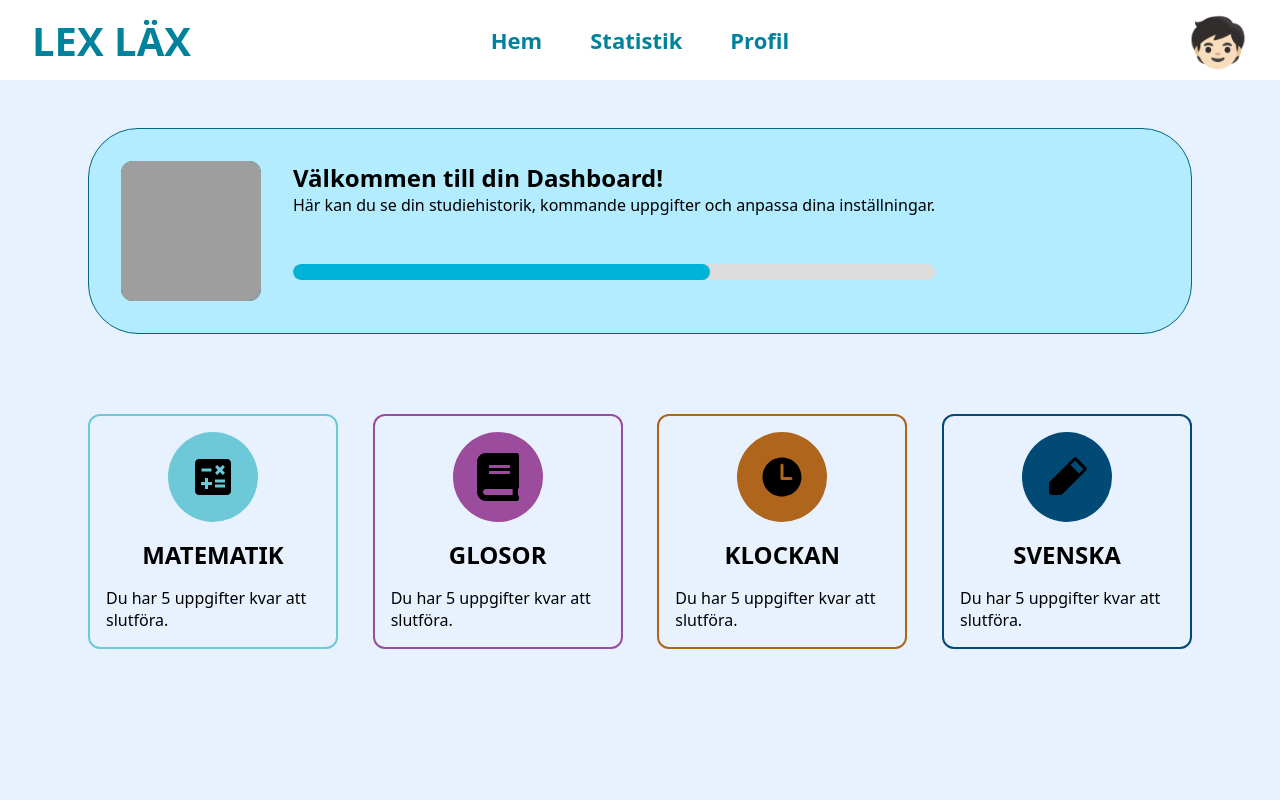
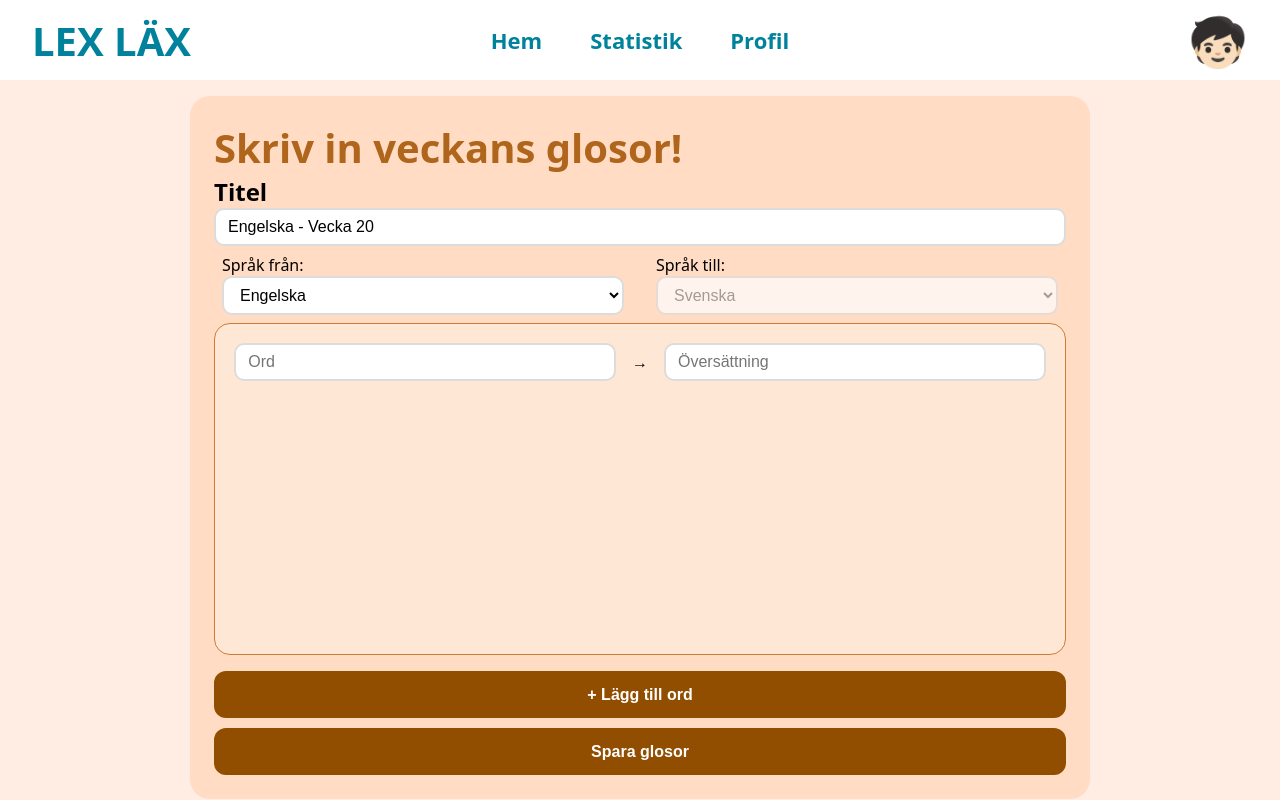
Before and after one commit to Augustlyden/Lex-Lax, a React app in the folder frontend/: page /vocabulary/1 in a window 1280 px wide. Shown: the top 800 px of the page. Built offline with nearby package versions, Linux system fonts and the light colour scheme; grey boxes are pictures that could not be loaded; the HTML template or start-up script is replaced by a standard one; a web font is replaced by a local one.

Commit message:
Added VocabularyPage layout & UI interactivity. Added wordlist

```diff
--- a/frontend/src/App.jsx
+++ b/frontend/src/App.jsx
@@ -4,6 +4,7 @@ import Navbar from './components/Navbar'
 import './App.css'
 import LoginPage from "./pages/LoginPage"
 import DashboardPage from "./pages/DashboardPage"
+import VocabularyPage from './pages/VocabularyPage'
 
 function App() {
   return (
@@ -11,8 +12,7 @@ function App() {
     <Navbar />
 
     <main>
-    <DashboardPage />
-
+    <VocabularyPage/>
     </main>
 
     <Footer />
--- /dev/null
+++ b/frontend/src/components/CreateWordList.jsx
@@ -0,0 +1,116 @@
+import { getCurrentWeek } from "../utils/getCurrentWeek";
+import {useState} from "react"
+
+function CreateWordList() {
+
+    const [words, setWords] = useState([
+       { word: "", translation: "" }
+       ]);
+    const [languageTo, setLanguageTo] = useState("Engelska");
+    const [title, setTitle] = useState( `${languageTo} - ${getCurrentWeek()}`);
+
+function addWord() {
+  setWords([ ...words, { word: "", translation: "" }
+]);
+}
+function handleWordChange(index, field, value) {
+  const updatedWords = [...words];
+  updatedWords[index][field] = value;
+  setWords(updatedWords);
+}
+function handleTranslateTo(e) {
+     const selectedLanguage = e.target.value;
+    setLanguageTo(selectedLanguage);
+    setTitle(
+    `${selectedLanguage} - ${getCurrentWeek()}`
+  );
+}
+function handleTitle(e) {
+    setTitle(e.target.value);
+    console.log("Title:", e.target.value)
+}
+function handleSubmit() {}
+
+  return (
+        <div className="word-list-wrapper">
+      <h1>Skriv in veckans glosor!</h1>
+
+
+      <form onSubmit={handleSubmit}>
+      <div className="word-list-container">
+
+      <h2>Titel</h2>
+            <input
+              type="text"
+              value={title}
+              onChange = {handleTitle}
+              className="word-input"
+            />
+
+            <div className = "word-from-to-card">
+
+              <div className="translation-box">
+              <p className="text1">Språk från:</p>
+             <select
+             className="word-input"
+             value={languageTo}
+             onChange={handleTranslateTo}>
+             <option value="Engelska">Engelska</option>
+             <option value="Spanska">Spanska</option>
+             <option value="Franska">Franska</option>
+             </select>
+             </div>
+             <span className="arrow"></span>
+
+             <div className="translation-box">
+             <p className="text1">Språk till:</p>
+             <select className="word-input" disabled>
+             <option value="Svenska">Svenska</option>
+             </select>
+            </div>
+        </div>
+     <div className = "word-list-scroll-container">
+
+   {/* Map function to display word/translated dynamically*/}
+    {words.map((item, index) => (
+  <div className="word-list-card" key={index}>
+
+    <div className="word-left">
+      <input
+        type="text"
+        placeholder="Ord"
+        className="word-input"
+        onChange={(e) => handleWordChange(index, "word", e.target.value)}
+        value={item.word}
+      />
+    </div>
+
+    <span className="arrow">→</span>
+
+    <div className="word-right">
+      <input
+        type="text"
+        placeholder="Översättning"
+        className="word-input"
+        onChange={(e) => handleWordChange(index, "translation", e.target.value)}
+        value={item.translation}
+      />
+    </div>
+  </div>
+))}
+</div>
+
+<button type="button" className="primary-button wordlist-btn" onClick = {addWord}>
+  + Lägg till ord
+</button>
+      <button
+      type = "submit"
+       className="primary-button wordlist-btn-save">
+          Spara glosor
+          </button>
+       </div>
+      </form>
+      </div>
+    )
+}
+export default CreateWordList;
--- /dev/null
+++ b/frontend/src/pages/VocabularyPage.jsx
@@ -0,0 +1,19 @@
+import "../styles/vocabularyPage.css"
+import CreateWordList from "../components/CreateWordList"
+
+
+function VocabularyPage() {
+
+
+        return (
+  <div className="vocabulary-page-container">
+     < CreateWordList />
+  </div>
+);
+
+
+
+
+}
+
+export default VocabularyPage
--- a/frontend/src/styles/dashboardPage.css
+++ b/frontend/src/styles/dashboardPage.css
@@ -2,7 +2,6 @@
      display: flex;
     flex-direction: column;
     align-items: center;
-
     height: 100vh;
     background-color: #E8F2FF;
 }
@@ -69,8 +68,6 @@
     width: 90px;
     height: 90px;
     border-radius: 50%;
-
-
     display: flex;
     align-items: center;
     justify-content: center;
--- a/frontend/src/styles/global.css
+++ b/frontend/src/styles/global.css
@@ -22,12 +22,14 @@ font-family: "Comic Relief", system-ui;
     --navbar-bg: #FFFFFF;
     --navbar-text: #00B4D8;
 
-    --primary-color-glosor: #9B4C9C;
-    --secondary-color-glosor: #8B8CF8;
+    --primary-color-glosor: #AF651C;
+    --secondary-color-glosor: #FFEDE3;
+
+    --vocabulary-light: #D8B1D9;
 
     --primary-color-maths: #6DC8D7;
 
-    --primary-color-watch: #AF651C;
+    --primary-color-watch: #9B4C9C;
 
     --primary-color-swedish: #004A75;
 
--- /dev/null
+++ b/frontend/src/styles/vocabularyPage.css
@@ -0,0 +1,97 @@
+
+.vocabulary-page-container h1{
+color: var(--primary-color-glosor);
+}
+.vocabulary-page-container {
+    display: flex;
+    flex-direction: column;
+    align-items: center;
+    height: 100vh;
+    background-color: var(--secondary-color-glosor);
+}
+.word-list-wrapper {
+    display: flex;
+    margin-top: 1rem;
+    flex-direction: column;
+    width: 900px;
+    max-width: 95vw;
+    padding: 1.5rem;
+    border-radius: 20px;
+    background-color: #FFDCC3;
+}
+.word-list-container {
+    display: flex;
+    width: 100%;
+    flex-direction: column;
+    max-height: 600px;
+}
+.word-list-card {
+    display: flex;
+    flex-direction: row;
+    padding: 0.2rem;
+    justify-content: space-between;
+    align-items: center;
+    border-radius: 12px;
+    gap: 1rem;
+}
+.word-list-header-container {
+    display: flex;
+    flex-direction: row;
+    padding: 1rem;
+    border: 1px solid;
+   }
+.word-left,
+.word-right {
+    flex: 1;
+}
+ .word-input {
+  width: 100%;
+  padding: 8px 12px;
+  border: 2px solid #dcdcdc;
+  border-radius: 10px;
+  font-size: 16px;
+  background-color: white;
+  outline: none;
+    }
+ .word-from-to-card {
+    display: flex;
+    flex-direction: row;
+    align-items: center;
+    padding: 0.5rem;
+    justify-content: space-between;
+    border-radius: 12px;
+    gap: 1rem;
+}
+.word-input:focus {
+    border-color: #914D00;
+
+}
+.translation-box {
+    flex: 1;
+}
+.word-list-scroll-container {
+    display: flex;
+    flex-direction: column;
+    gap: 0.5rem;
+    border-radius: 16px;
+    height: 500px;
+    overflow-y: auto;
+    border: 1px solid #CE7D34;
+    margin-bottom: 1rem;
+    padding: 1rem;
+    background-color: rgba(255,255,255,0.3);
+}
+.words-scroll-container::-webkit-scrollbar {
+    width: 8px;
+}
+.words-scroll-container::-webkit-scrollbar-thumb {
+    background-color: #d4b2d4;
+    border-radius: 12px;
+}
+.wordlist-btn {
+    background-color: #914D00;
+    margin-bottom: 10px;
+}
+.wordlist-btn-save {
+background-color: #914D00;
+}
--- /dev/null
+++ b/frontend/src/utils/getCurrentWeek.js
@@ -0,0 +1,10 @@
+ export function getCurrentWeek() {
+  const today = new Date();
+  const firstDayOfYear = new Date(today.getFullYear(), 0, 1);
+  const pastDaysOfYear =
+    (today - firstDayOfYear) / 86400000;
+  const week = Math.ceil(
+    (pastDaysOfYear + firstDayOfYear.getDay() + 1) / 7
+  );
+return `Vecka ${week}`;
+}
```
